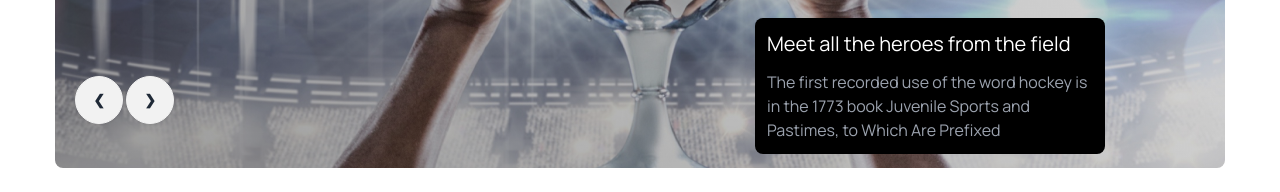
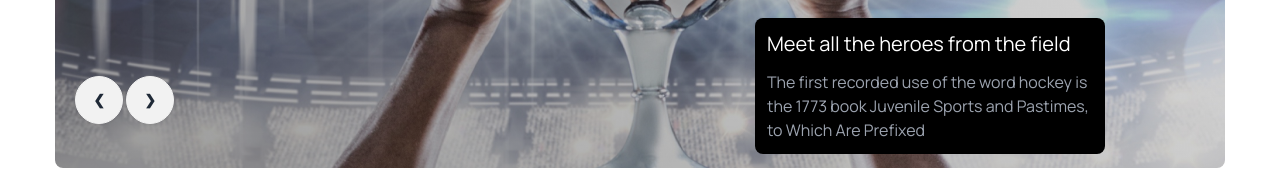
Before and after one commit to 2ferdous12/third-assignment, a plain HTML site: page index.html in a window 1280 px wide. Shown: the part 400-592 px from the top of the page. Drawn offline with nearby package versions, Linux system fonts and the light colour scheme.

Commit message:
added all file and added images file and chenged

```diff
--- a/index.html
+++ b/index.html
@@ -85,7 +85,7 @@
            <div class="flex lg:justify-end lg:pr-28 lg:absolute bottom-5 right-2  ">
             <div class="bg-black lg:w-[350px]  space-y-3 p-3 rounded-lg">
                 <h4 class="text-white text-xl">Meet all the heroes from the field</h4>
-                <p class="text-gray-400">The first recorded use of the word hockey is in the 1773 book Juvenile Sports
+                <p class="text-gray-400">The first recorded use of the word hockey is the 1773 book Juvenile Sports
                   and Pastimes, to Which Are Prefixed </p>
             </div>
            </div>
```
